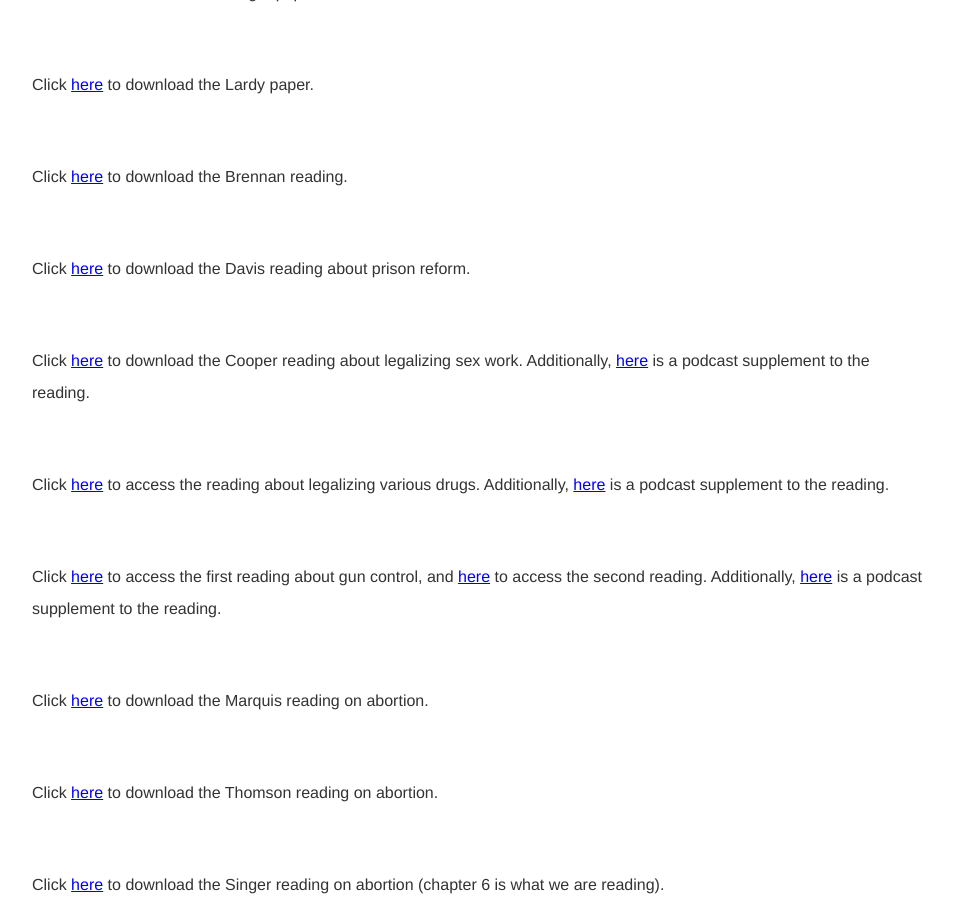
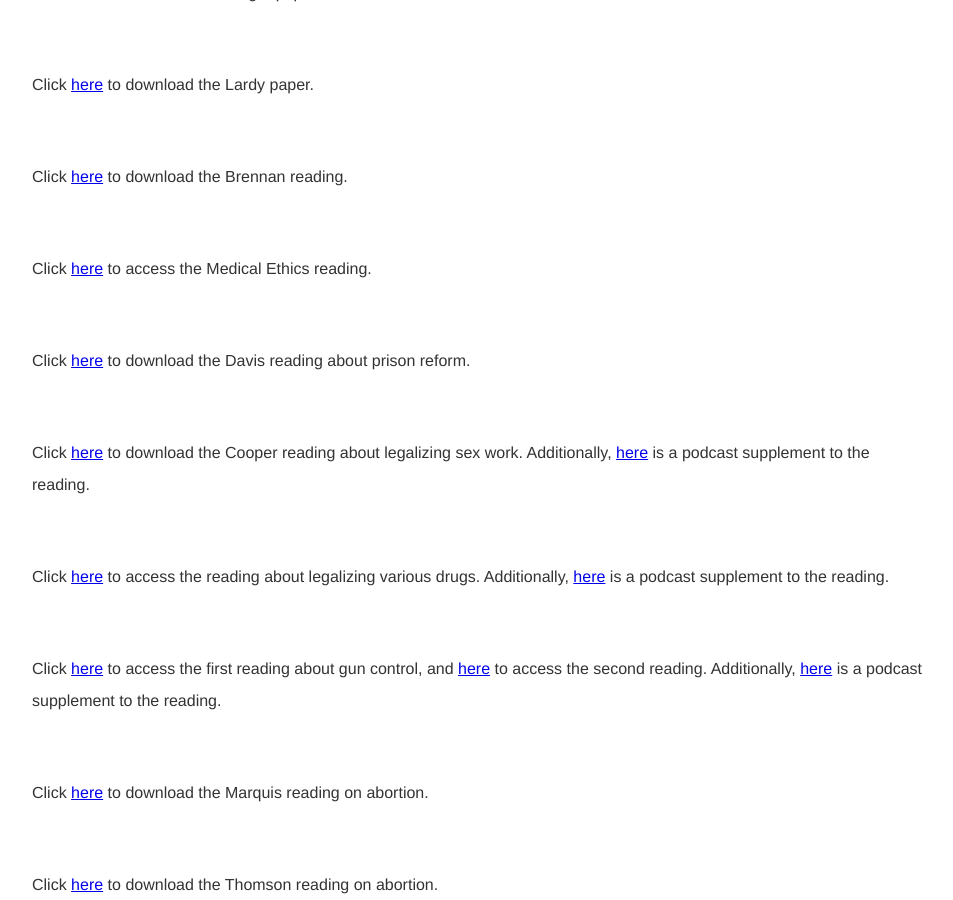
Before and after one commit to kevinjpatton/kevinjpatton.github.io, a Jekyll site: the page built from teaching/phil_2030/index.html, in a window 1280 px wide and 900 px high, scrolled down 1418 px. Shown: the whole window, without its empty margins (160-1113 px from the left). Built offline with Jekyll 4.4.1, drawn with Linux system fonts in a browser that asks for light colours; Markdown is read by kramdown in place of the engine named in the settings.

Commit message:
Update index.html

```diff
--- a/teaching/phil_2030/index.html
+++ b/teaching/phil_2030/index.html
@@ -19,6 +19,7 @@ title: Teaching - Phil 2030
 <p>Click <a href="/teaching/phil_2030/Peter Singer - Famine, Affluence, and Morality.pdf" target="_blank">here</a> to download the Singer paper on famine assistance.</p>
 <p>Click <a href="/teaching/phil_2030/Heather Lardy - Is there a Right not to Vote.pdf" target="_blank">here</a> to download the Lardy paper.</p>
 <p>Click <a href="/teaching/phil_2030/Jason Brennan - When Not to Vote.pdf" target="_blank">here</a> to download the Brennan reading.</p>
+<p>Click <a href="https://depts.washington.edu/bhdept/ethics-medicine/bioethics-topics/articles/principles-bioethics" target="_blank">here</a> to access the Medical Ethics reading.</p>
 <p>Click <a href="/teaching/phil_2030/Angela Davis - The Prosecutor's Ethical Duty to End Mass Incarceration.pdf" target="_blank">here</a> to download the Davis reading about prison reform.</p>
 <p>Click <a href="/teaching/phil_2030/Belinda Cooper - Prostitution A Feminist Analysis.pdf" target="_blank">here</a> to download the Cooper reading about legalizing sex work.  Additionally, <a href="https://www.wnycstudios.org/podcasts/takeaway/segments/deep-dive-sex-work" target="_blank">here</a> is a podcast supplement to the reading.</p>
 <p>Click <a href="https://www.vox.com/policy-and-politics/2017/4/20/15328384/opioid-epidemic-drug-legalization" target="_blank">here</a> to access the reading about legalizing various drugs.  Additionally, <a href="https://www.nytimes.com/2022/09/02/podcasts/the-daily/fentanyl-opioid-crisis-vancouver.html" target="_blank">here</a> is a podcast supplement to the reading.</p>
```
